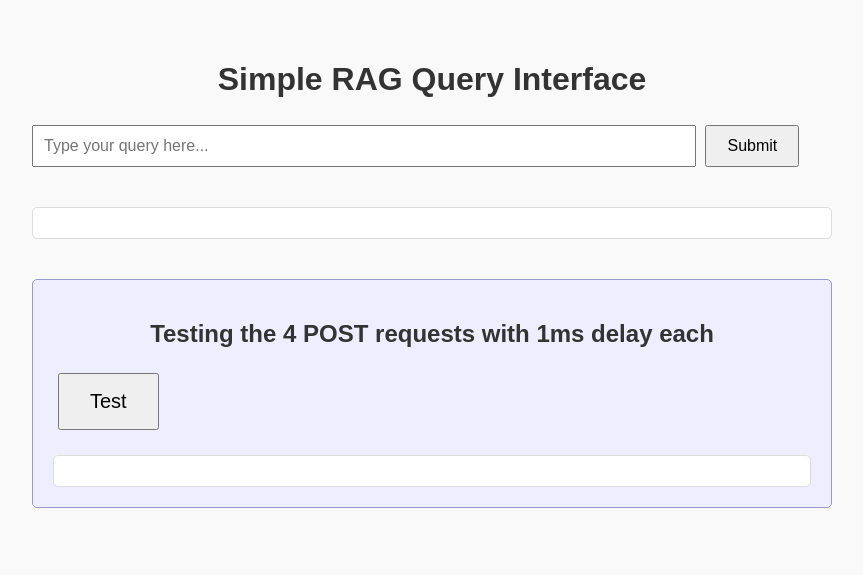
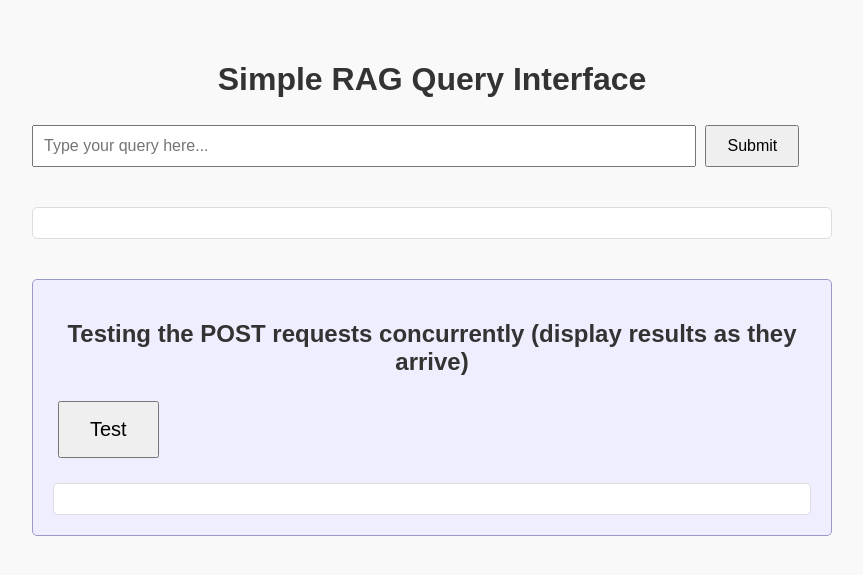
Before and after one commit to Rafael-Lee-SW/nsflux, a Flask app: page /test in a window 1280 px wide. Shown: the top 575 px of the page, without its empty margins (208-1071 px from the left). Run offline with Flask 3, Linux system fonts and the light colour scheme; parts of the project's set-up code (start-up, migrations or seed data) failed here and were passed over.

Commit message:
test: change the test setting

```diff
--- a/RAG.py
+++ b/RAG.py
@@ -129,7 +129,6 @@ time은 질문에 답하기 위해 필요한 데이터의 날짜 범위야(오
             repetition_penalty=config.model.repetition_penalty,
         )
         # request_id = 요청 주체를 구분하는 아이디, 유저별이 될 수도 있고, 대화별이 될 수도 있다.
-        # 같은 request_id에서 cache를 공유한다.
         accepted_request_id = str(uuid.uuid4())
 
         # vllm을 통해 Model을 구동하여 Text를 생성한다.
@@ -340,7 +339,6 @@ async def generate(docs, query, model, tokenizer, config):
             repetition_penalty=config.model.repetition_penalty,
         )
         # request_id = 요청 주체를 구분하는 아이디, 유저별이 될 수도 있고, 대화별이 될 수도 있다.
-        # 같은 request_id에서 cache를 공유한다.
         accepted_request_id = str(uuid.uuid4())
 
         # vllm을 통해 Model을 구동하여 Text를 생성한다.
--- a/templates/index_test.html
+++ b/templates/index_test.html
@@ -93,7 +93,7 @@
 
   <!-- Test Section -->
   <div class="test-section">
-    <h2>Testing the 4 POST requests with 1ms delay each</h2>
+    <h2>Testing the POST requests concurrently (display results as they arrive)</h2>
     <button style="font-size: 20px; padding: 15px 30px;" onclick="testQueries()">Test</button>
     <div class="output" id="testResults"></div>
   </div>
@@ -158,7 +158,7 @@
       return formattedOutput;
     }
 
-    // Test function that sends each query with a 1ms delay between each.
+    // Test function that sends all queries concurrently.
     function testQueries() {
       const queries = [
         { id: "ask1", text: "남성해운의 중국 시장 동향" },
@@ -170,19 +170,27 @@
         { id: "ask7", text: "IOT 컨테이너 사업에 대해서" },
         { id: "ask8", text: "남성해운 운임 동향" },
         { id: "ask9", text: "주간회의 특징 및 주요 말씀" },
-        { id: "ask10", text: "최근 해운업계 동향" }
+        { id: "ask10", text: "최근 해운업계 동향" },
+        { id: "ask11", text: "디지털화 근황" },
+        { id: "ask12", text: "IOT 컨테이너 사업에 대해서" },
+        { id: "ask13", text: "남성해운 운임 동향" },
+        { id: "ask14", text: "주간회의 특징 및 주요 말씀" },
+        { id: "ask15", text: "최근 해운업계 동향" },
+        { id: "ask16", text: "디지털화 근황" },
+        { id: "ask17", text: "IOT 컨테이너 사업에 대해서" },
+        { id: "ask18", text: "남성해운 운임 동향" },
+        { id: "ask19", text: "주간회의 특징 및 주요 말씀" },
+        { id: "ask20", text: "최근 해운업계 동향" }
       ];
 
       // Clear previous test results
       document.getElementById("testResults").innerHTML = "Testing in progress...";
 
-      // Store results and track completion.
+      // Array to hold results as they arrive.
       const results = [];
-      let completed = 0;
 
-      queries.forEach((query, i) => {
-        // Schedule each request with a delay of i * 1ms.
-        setTimeout(() => {
+      // Fire off all queries concurrently.
+      queries.forEach(query => {
         const sendTime = new Date();
         const sendTimeStr = sendTime.toLocaleTimeString() + "." + sendTime.getMilliseconds();
         const startTimestamp = Date.now();
@@ -206,10 +214,8 @@
               status: response.status,
               data: data
             });
-              completed++;
-              if (completed === queries.length) {
-                document.getElementById("testResults").innerHTML = formatTestResults(results);
-              }
+            // Update the test results display as soon as a response arrives.
+            updateTestResults(results);
           });
         })
         .catch(error => {
@@ -225,13 +231,14 @@
               status: "Error",
               data: error
           });
-            completed++;
-            if (completed === queries.length) {
+          updateTestResults(results);
+        });
+      });
+    }
+
+    // Update the test results display.
+    function updateTestResults(results) {
       document.getElementById("testResults").innerHTML = formatTestResults(results);
-            }
-          });
-        }, i * 1); // Delay each subsequent request by 1ms.
-      });
     }
 
     // Formatter for test results, showing a summary table and individual details.
```
Lines whose indentation alone changed are shown as unchanged.
